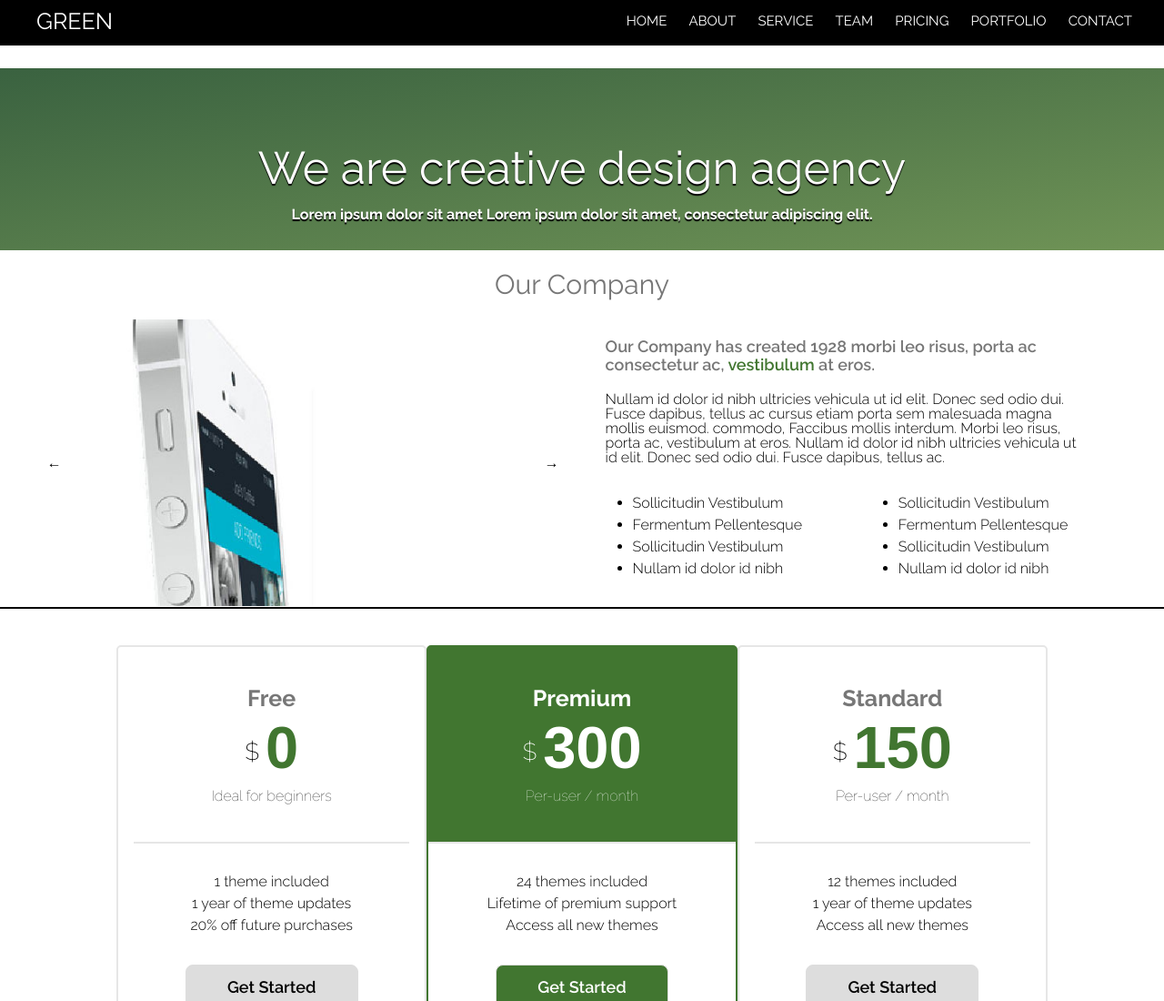
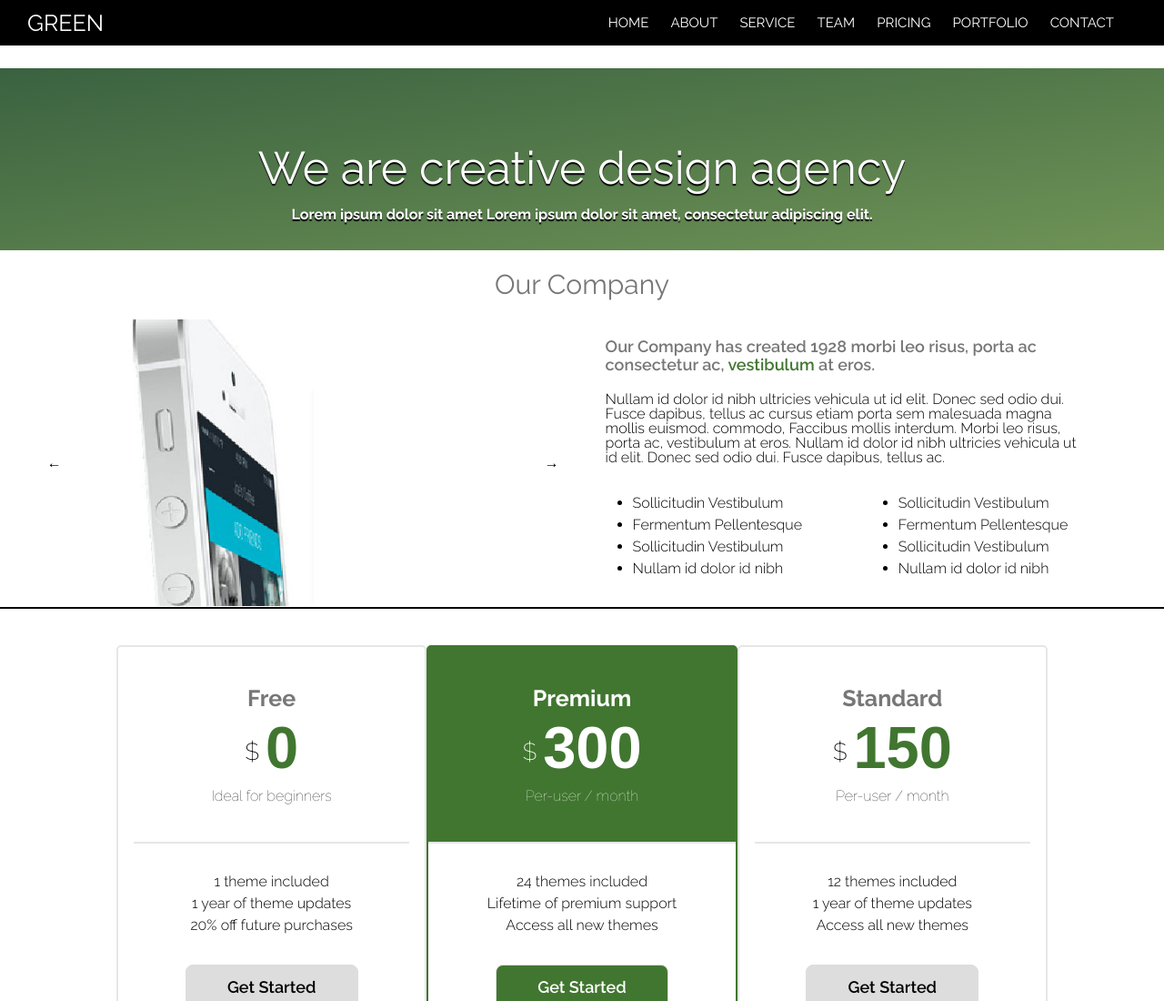
Before and after one commit to JavaHutt/Business-block-template, a plain HTML site: page index.html in a window 1280 px wide. Shown: the top 1100 px of the page at 91% size. Drawn offline with nearby package versions, Linux system fonts and the light colour scheme.

Commit message:
flex instead of float

```diff
--- a/css/style.css
+++ b/css/style.css
@@ -33,20 +33,17 @@
 .header {
     height: 50px;
     background-color: #000000;
+    display: flex;
+    justify-content: space-between;
+    align-items: center;
 }
 .header__logo {
     font-size: 25px;
-    float: left;
     color: #ffffff;
-    padding: 10px;
-    padding-left: 40px;
-    padding-top: 15px;
+    margin-left: 30px;
 }
 .header__link:hover {
     color: #4ed632;
-}
-.header__navigation {
-    float: right;
 }
 .navigation__list {
     list-style-type: none;
@@ -54,6 +51,7 @@
     padding: 5px;
     overflow: hidden;
     background-color: #000000;
+    margin-right: 30px;
 }
 .navigation__item {
     display: inline;
--- a/index.html
+++ b/index.html
@@ -4,7 +4,7 @@
     <meta charset="UTF-8">
     <meta name="viewport" content="width=device-width, initial-scale=1.0">
     <meta http-equiv="X-UA-Compatible" content="ie=edge">
-    <title>Green design agency</title>
+    <title>Green Design agency</title>
     <link rel="stylesheet" href="https://cdnjs.cloudflare.com/ajax/libs/meyer-reset/2.0/reset.min.css">
     <link rel="stylesheet" href="css/style.css">
 </head>
```
